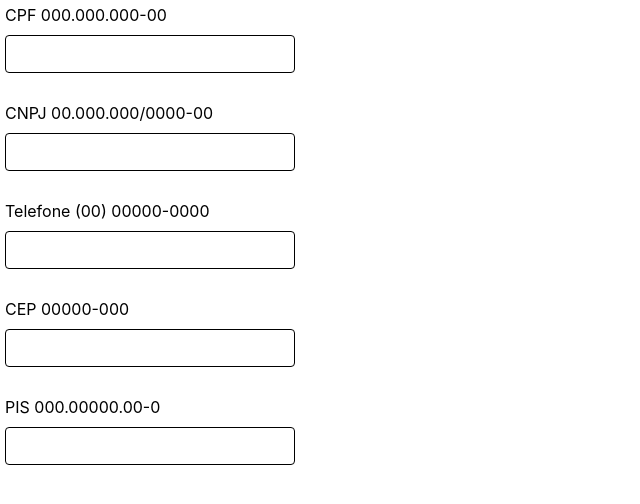
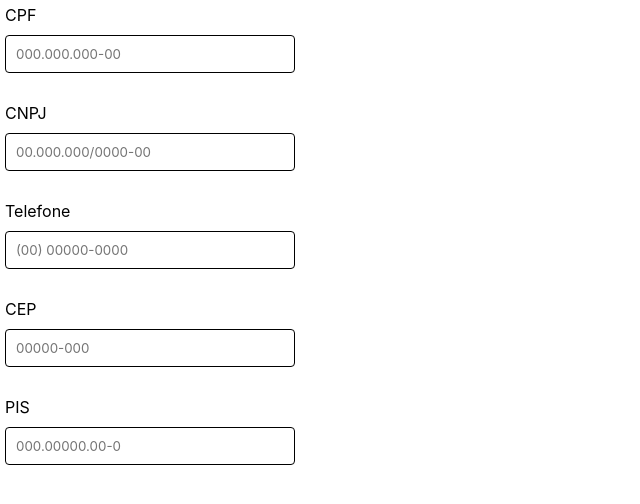
Before and after one commit to gabrielsanttana/regex, a plain HTML site: page src/masks/index.html in a window 1280 px wide. Shown: the whole page, without its empty margins (0-640 px from the left). Drawn offline with Linux system fonts and the light colour scheme.

Commit message:
Add placeholders on inputs

```diff
--- a/src/masks/index.html
+++ b/src/masks/index.html
@@ -10,20 +10,50 @@
 
   <body>
     <form action="">
-      <label for="cpf">CPF 000.000.000-00</label>
-      <input type="text" name="cpf" id="cpf" data-js="cpf" />
+      <label for="cpf">CPF</label>
+      <input
+        type="text"
+        name="cpf"
+        id="cpf"
+        data-js="cpf"
+        placeholder="000.000.000-00"
+      />
 
-      <label for="cnpj">CNPJ 00.000.000/0000-00</label>
-      <input type="text" name="cnpj" id="cnpj" data-js="cnpj" />
+      <label for="cnpj">CNPJ</label>
+      <input
+        type="text"
+        name="cnpj"
+        id="cnpj"
+        data-js="cnpj"
+        placeholder="00.000.000/0000-00"
+      />
 
-      <label for="phone">Telefone (00) 00000-0000</label>
-      <input type="text" name="phone" id="phone" data-js="phone" />
+      <label for="phone">Telefone </label>
+      <input
+        type="text"
+        name="phone"
+        id="phone"
+        data-js="phone"
+        placeholder="(00) 00000-0000"
+      />
 
-      <label for="cep">CEP 00000-000</label>
-      <input type="text" name="cep" id="cep" data-js="cep" />
+      <label for="cep">CEP</label>
+      <input
+        type="text"
+        name="cep"
+        id="cep"
+        data-js="cep"
+        placeholder="00000-000"
+      />
 
-      <label for="pis">PIS 000.00000.00-0</label>
-      <input type="text" name="pis" id="pis" data-js="pis" />
+      <label for="pis">PIS</label>
+      <input
+        type="text"
+        name="pis"
+        id="pis"
+        data-js="pis"
+        placeholder="000.00000.00-0"
+      />
     </form>
 
     <script src="./masks.js"></script>
```
